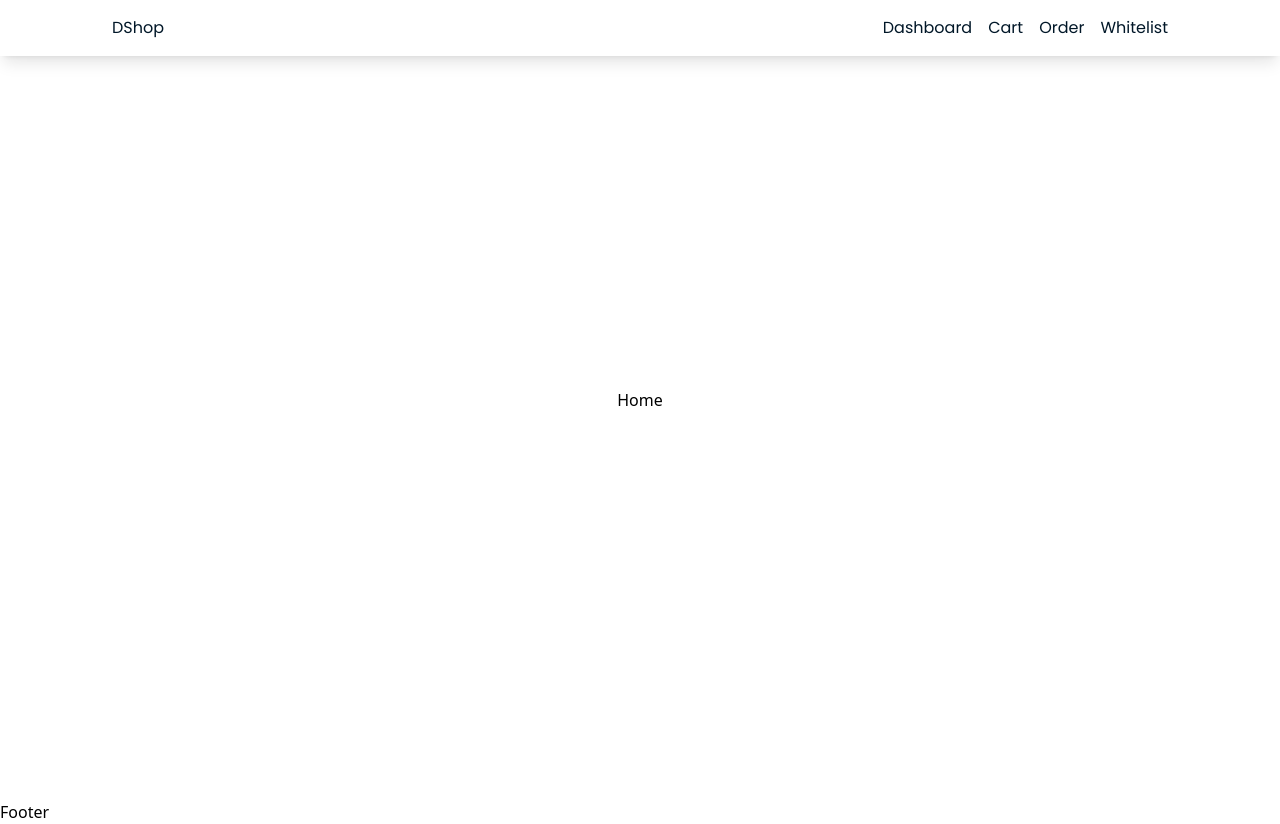
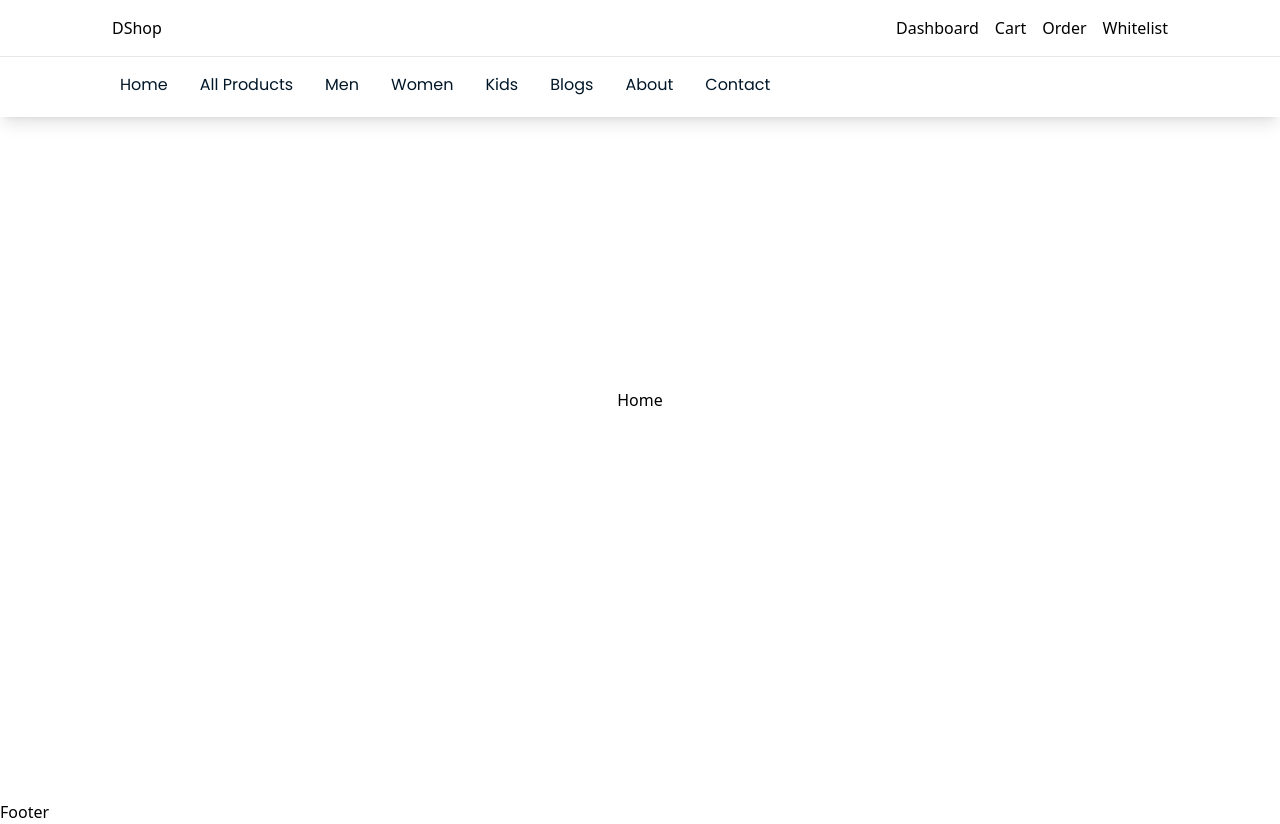
Before and after one commit to Khantminaung313/dshop-frontend, a React (Vite) app: page / in a window 1280 px wide. Built offline with nearby package versions, Linux system fonts and the light colour scheme.

Commit message:
adding nav bar

```diff
--- a/package.json
+++ b/package.json
@@ -11,7 +11,8 @@
   },
   "dependencies": {
     "react": "^18.3.1",
-    "react-dom": "^18.3.1"
+    "react-dom": "^18.3.1",
+    "react-router-dom": "^6.28.0"
   },
   "devDependencies": {
     "@eslint/js": "^9.13.0",
--- a/src/Header.jsx
+++ b/src/Header.jsx
@@ -3,9 +3,17 @@ import { useState } from "react";
 const Header = () => {
 	const [auth, setAuth] = useState(true);
 
+    const openMenu = (menu) => {
+        console.log(menu)
+    }
+
+	const closeMenu = (menu) => {
+		console.log(menu)
+	}
+
 	return (
-		<div className="fixed top-0 left-0 w-full py-4 hidden lg:block bg-white text-dark_blue_2 font-poppins shadow-lg d_container">
-			<div className="flex items-center justify-between gap-6">
+		<div className="fixed top-0 left-0 w-full hidden lg:block shadow-lg">
+			<div className="flex items-center justify-between gap-6 border-b d_container py-4">
 				<div>
 					<a href="/">DShop</a>
 				</div>
@@ -24,6 +32,18 @@ const Header = () => {
 					</div>
 				)}
 			</div>
+            <div>
+                <ul className="flex items-center justify-start gap-4 text-dark_blue_2 font-poppins d_container *:py-4 *:px-2 *:cursor-pointer [&>*:hover]:text-blue-500 *:border-b-4 rounded *:border-transparent [&>*:hover]:border-blue-500">
+                    <li>Home</li>
+                    <li>All Products</li>
+                    <li>Men</li>
+                    <li>Women</li>
+                    <li>Kids</li>
+                    <li>Blogs</li>
+                    <li>About</li>
+                    <li>Contact</li>
+                </ul>
+            </div>
 		</div>
 	);
 };
```
Also changed, not shown: 1 other file (tests, documents, lock files or other folders).
